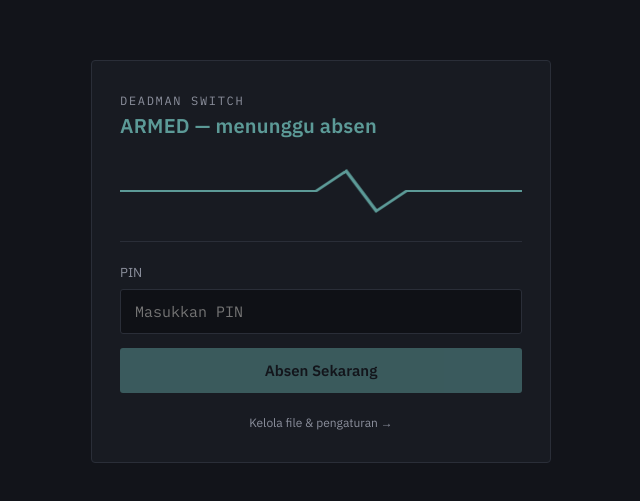
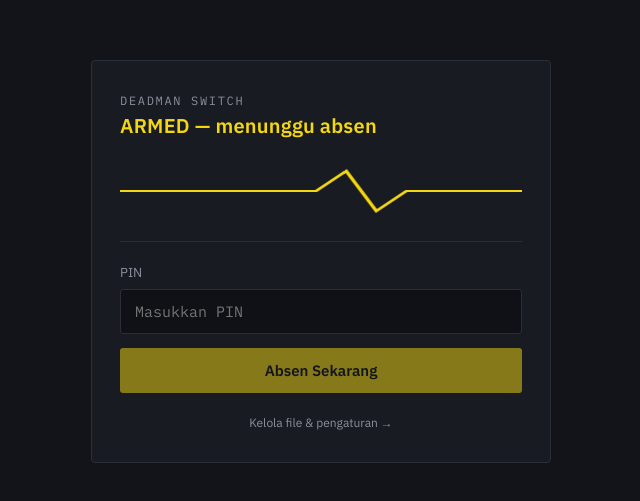
Before and after one commit to zero-route/DeadMan-Switch, a Next.js app: page / in a window 1280 px wide. Shown: the part 139-640 px from the top of the page, without its empty margins (319-959 px from the left). Built offline with nearby package versions, Linux system fonts and the light colour scheme; no server answers.

Commit message:
update globals.css

```diff
--- a/app/globals.css
+++ b/app/globals.css
@@ -4,7 +4,7 @@
   --line: #2a2e38;
   --text: #ece8e0;
   --text-dim: #8b8f9c;
-  --calm: #5c9a97;
+  --calm: #F4D713;
   --warn: #c4472f;
 }
 
```
